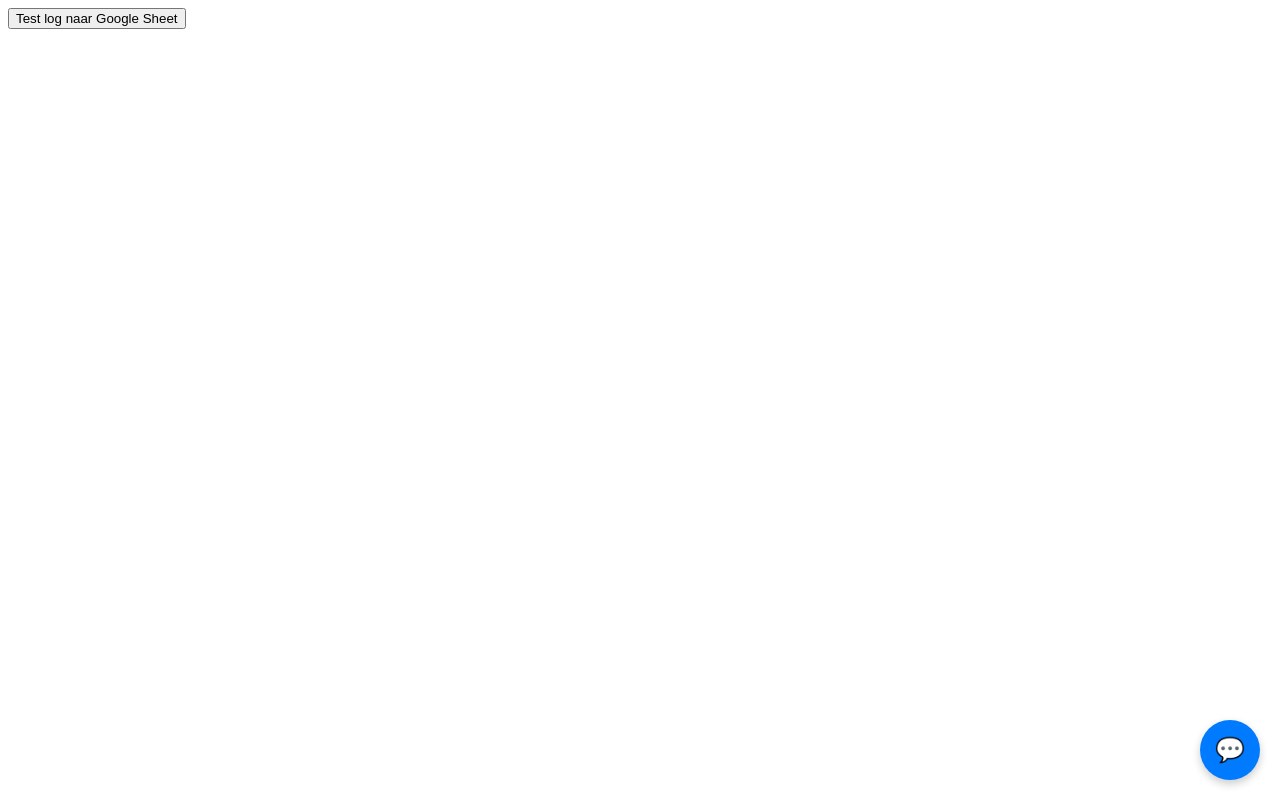
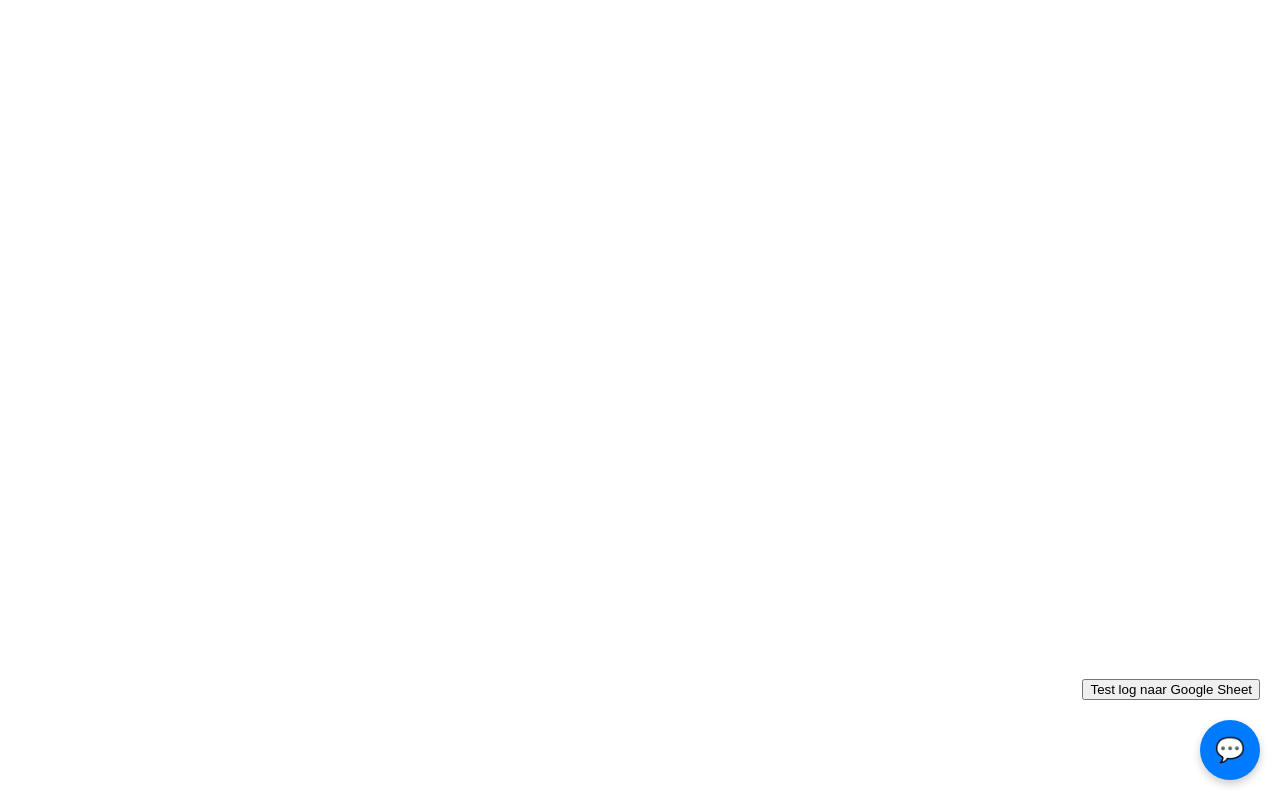
Before and after one commit to Fredje4711/chatbot-diabetes, a plain HTML site: page index.html in a window 1280 px wide. Drawn offline with Linux system fonts and the light colour scheme.

Commit message:
Add files via upload

```diff
--- a/index.html
+++ b/index.html
@@ -20,7 +20,10 @@
   </div>
 
   <script src="chatbot.js"></script>
-  <button onclick="testLog()">Test log naar Google Sheet</button>
+  <button onclick="testLog()" style="position:fixed; bottom:100px; right:20px; z-index:9999;">
+  Test log naar Google Sheet
+</button>
+
 
 </body>
 </html>
```
